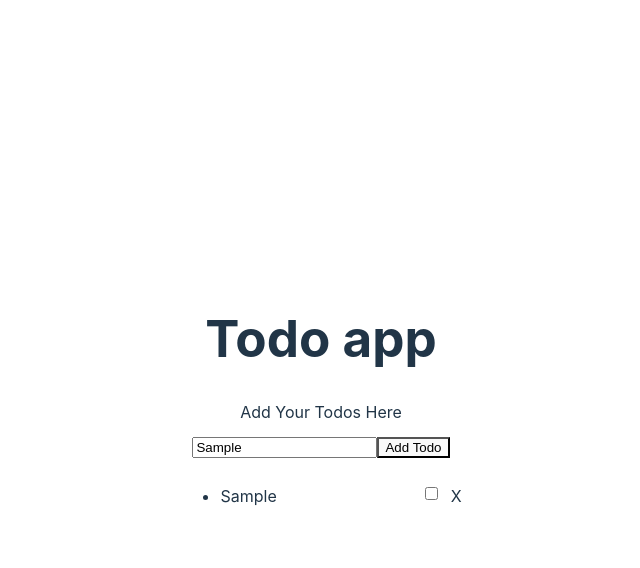
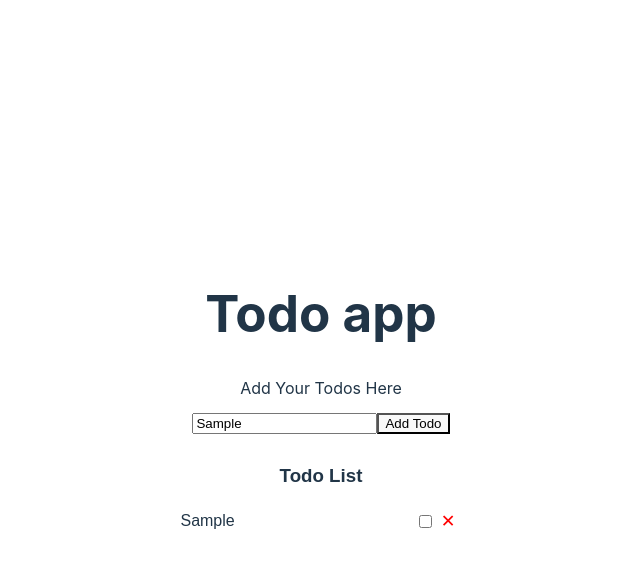
Before and after one commit to ammarasifDSU/gac-reactDevTest, a React (Vite) app: page / in a window 1280 px wide. Both pictures are taken after typing "Sample" into the empty fields and a click on the button "Add Todo". Shown: the top 568 px of the page, without its empty margins (319-959 px from the left). Built offline with nearby package versions, Linux system fonts and the light colour scheme; no server answers.

Commit message:
Second Commit

```diff
--- a/src/Components/TodoList.jsx
+++ b/src/Components/TodoList.jsx
@@ -19,20 +19,24 @@ const TodoList = () => {
       dispatch(deleteTodoReducer(id))
     }
 
-    const changeStatus = (id,status)=>
+    const changeStatus = (id,completed)=>
     {
-      dispatch(markCompletedTodo(id,status))
+      let obj = {id,completed}
+      dispatch(markCompletedTodo(obj))
     }
   return (
-    <div>
+    <div className="todo-list">
+       <h3>Todo List</h3>
         <ul className='todos'>
       {todos?.map((val,key)=>(
-        <li className='todo-items' key={key}>{val.name}
-        <span>
-        <label className='delete-btn' onClick={e=>deleteItem(e,val.id)}> X </label>
-        <input className='todo-checkbox' onClick={e=>changeStatus(val.id,val.status)} type='checkbox' checked={val.status}/>
+        <li className='todo-items' key={key}>
+          <span className="todo-name">{val.name}</span>
+          <input className='todo-checkbox' onClick={e=>changeStatus(val.id,!val.completed)} type='checkbox' checked={val.completed}/>
+        <button className="remove-button" onClick={e=>deleteItem(e,val.id)}>
+              &#10005;
+            </button>
 
-        </span>
+
         </li>
       ))}
       </ul>
--- a/src/apis/todoapis.js
+++ b/src/apis/todoapis.js
@@ -22,8 +22,8 @@ export const deleteTodoApi = (id)=>{
     })
 }
 
-export const changeTodoStatusApi= (id,status)=>{
-    axios.put(`${baseurl}/task/${id}`,{status}).then((res)=>{
+export const changeTodoStatusApi= (id,completed)=>{
+    axios.put(`${baseurl}/task/${id}`,{completed}).then((res)=>{
 
     })
 }
--- a/src/redux/todoreducer.js
+++ b/src/redux/todoreducer.js
@@ -1,5 +1,5 @@
 import { createSlice } from "@reduxjs/toolkit";
-import { AddNewTodoApi, deleteTodoApi, fetchAlltodosApi } from "../apis/todoapis";
+import { AddNewTodoApi, changeTodoStatusApi, deleteTodoApi, fetchAlltodosApi } from "../apis/todoapis";
 
 
 const todoReducer = createSlice({
@@ -16,14 +16,12 @@ const todoReducer = createSlice({
             state.todos = action.payload
         },
         markCompletedTodo:(state,action)=>{
-            // state.todos[action.payload.id].status = action.payload.status
-            changeTodoStatusApi(action.payload.id,action.payload.status)
+
+            const index = state.todos.findIndex(item => item.id == action.payload.id);
+            state.todos[index].completed = action.payload.completed
+            changeTodoStatusApi(action.payload.id,action.payload.completed)
         },
         fetchAllTodosReducer:(state,action)=>{
-            //  fetchAlltodosApi().then(res=>{
-            //     state.todos = [...res.data]
-            //  })
-             //state.todos= data
         },
         deleteTodoReducer:(state,action)=>{
             state.todos = state.todos.filter((todo)=>todo.id != action.payload)
--- a/src/styles/todos.css
+++ b/src/styles/todos.css
@@ -1,19 +1,39 @@
+.todo-list {
+    font-family: Arial, sans-serif;
+    max-width: 400px;
+    margin: 0 auto;
+  }
+
 ul{
 
     text-align: left;
+    padding: 0;
 }
 
+li {
+    display: flex;
+    align-items: center;
+    margin-bottom: 10px;
+  }
 
-.todo-checkbox{
-    float: right;
-}
+
+
 
 fieldset{
     border: none;
     padding: 10px;
 }
 
-.delete-btn{
-    float: right;
-    margin-left: 10px;
-}
+
+.todo-name {
+    flex-grow: 1;
+    margin-right: 10px;
+  }
+
+  .remove-button {
+    background: none;
+    border: none;
+    cursor: pointer;
+    font-size: 1.1rem;
+    color: red;
+  }
```
